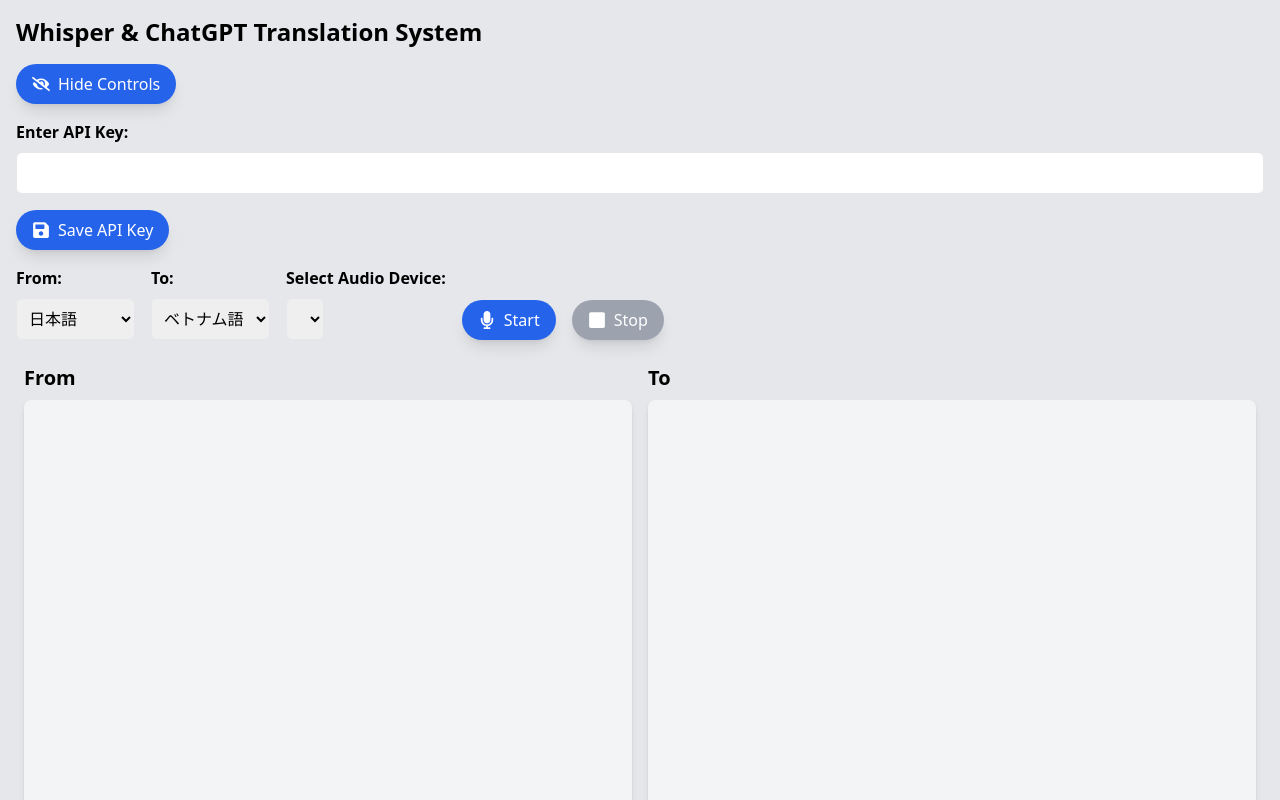
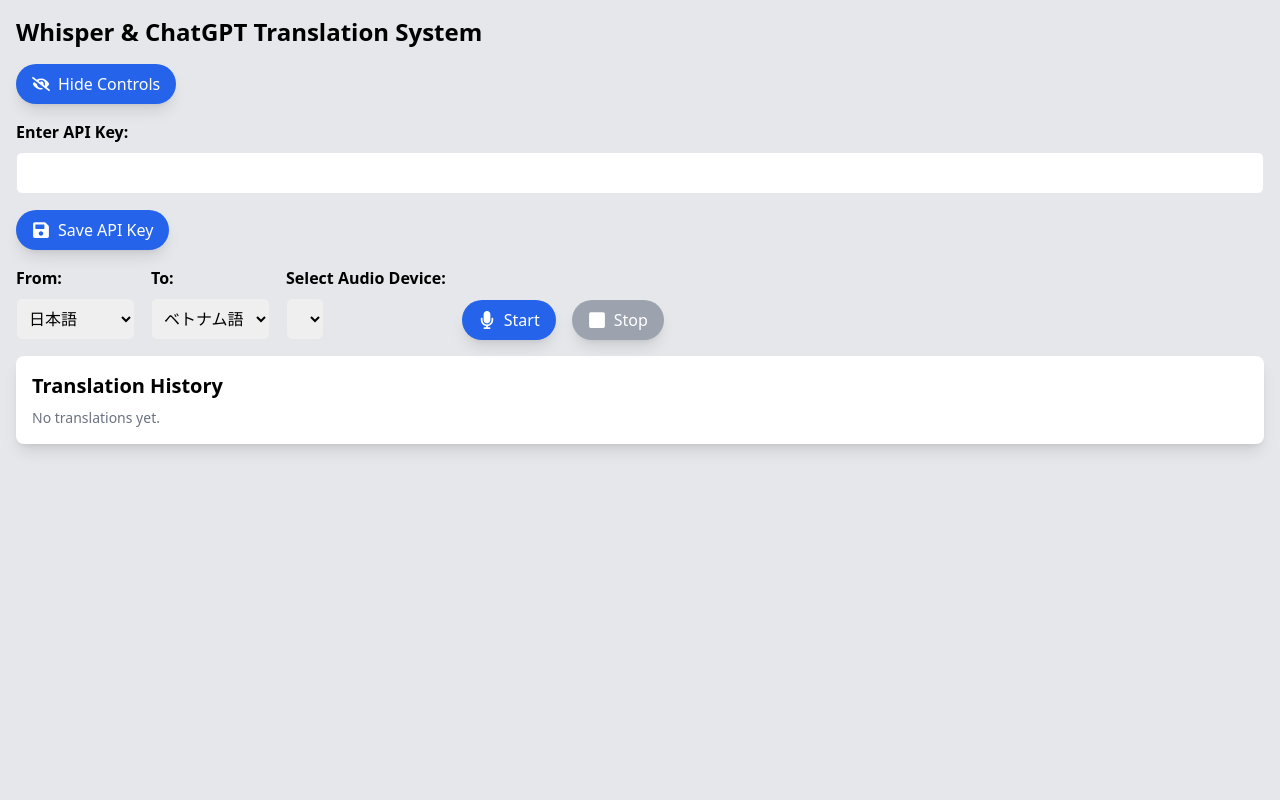
Before and after one commit to KentaroMorishita/echo-trans, a React (Vite) app: page / in a window 1280 px wide. Shown: the top 800 px of the page. Built offline with nearby package versions, Linux system fonts and the light colour scheme.

Commit message:
翻訳履歴を保持するように修正

```diff
--- a/src/App.tsx
+++ b/src/App.tsx
@@ -1,24 +1,19 @@
 import React, { useState } from "react"
-import { FaEye, FaEyeSlash } from "react-icons/fa"
+import { FaEye, FaEyeSlash, FaMicrophone, FaLanguage } from "react-icons/fa"
 import AudioRecorder from "./components/AudioRecorder"
-import TranslationPane from "./components/TranslationPane"
 import LanguageSelector from "./components/LanguageSelector"
 import ApiKeyManager from "./components/ApiKeyManager"
 import { checkApiKey } from "./services/checkApiKey"
 import { handleAudioData } from "./services/handleAudioData"
 import { handleTranslation } from "./services/handleTranslation"
+import { TranslationHistory } from "./services/types"
 
 const App: React.FC = () => {
   const [apiKey, setApiKey] = useState("")
-  const [fromText, setFromText] = useState("")
-  const [toText, setToText] = useState("")
   const [fromLang, setFromLang] = useState("ja")
   const [toLang, setToLang] = useState("vi")
-  const [isPanelVisible, setIsPanelVisible] = useState(true)
-
-  const togglePanelVisibility = () => {
-    setIsPanelVisible(!isPanelVisible)
-  }
+  const [translations, setTranslations] = useState<TranslationHistory[]>([]) // 出力履歴の配列
+  const [isPanelVisible, setIsPanelVisible] = useState(true) // トグル状態
 
   return (
     <div className="min-h-screen bg-gray-200 p-4">
@@ -26,9 +21,9 @@
         Whisper & ChatGPT Translation System
       </h1>
 
-      {/* スタイリッシュなトグルボタン */}
+      {/* トグルボタン */}
       <button
-        onClick={togglePanelVisibility}
+        onClick={() => setIsPanelVisible(!isPanelVisible)}
         className={`mb-4 px-4 py-2 flex items-center justify-center rounded-full transition-all duration-300 ${
           isPanelVisible
             ? "bg-blue-600 hover:bg-blue-700"
@@ -58,23 +53,42 @@
             <LanguageSelector label="To" value={toLang} onChange={setToLang} />
             {/* prettier-ignore */}
             <AudioRecorder
-              onAudioData={(data: Blob) => Promise.resolve(data)
-                .then((data) => checkApiKey(apiKey, data))
-                .then((data) => handleAudioData(data, apiKey, setFromText))
-                .then((text) => handleTranslation(text, apiKey, fromLang, toLang, setToText))
-                .catch((error) => console.error(error))
+              onAudioData={(data: Blob) =>
+                Promise.resolve(data)
+                  .then((data) => checkApiKey(apiKey, data))
+                  .then((data) => handleAudioData(data, apiKey, (text) => text))
+                  .then((text) => handleTranslation(text, apiKey, fromLang, toLang))
+                  .then((history) =>  setTranslations((prev) => [...prev, history]))
+                  .catch((error) => console.error(error))
               }
             />
           </div>
         </div>
       )}
 
-      <TranslationPane
-        from={fromText}
-        to={toText}
-        fromLabel="From"
-        toLabel="To"
-      />
+      {/* 翻訳履歴の表示 */}
+      <div className="mt-4 p-4 bg-white rounded-lg shadow-lg">
+        <h2 className="text-xl font-bold mb-2">Translation History</h2>
+        {translations.length > 0 ? (
+          translations.map((item, index) => (
+            <div
+              key={index}
+              className={`mb-4 p-3 bg-gray-100 rounded-lg shadow-sm`}
+            >
+              <div className="flex items-center mb-2 text-lg text-gray-600">
+                <FaMicrophone className="mr-2" />
+                <span>{item.original}</span>
+              </div>
+              <div className="flex items-center text-2xl text-blue-600">
+                <FaLanguage className="mr-2" />
+                <span>{item.translated}</span>
+              </div>
+            </div>
+          ))
+        ) : (
+          <p className="text-sm text-gray-500">No translations yet.</p>
+        )}
+      </div>
     </div>
   )
 }
--- a/src/components/TranslationPane.tsx
+++ /dev/null
@@ -1,26 +0,0 @@
-import React from "react"
-import TextDisplay from "./TextDisplay"
-
-type Props = {
-  from: string
-  to: string
-  fromLabel: string
-  toLabel: string
-}
-
-const TranslationPane: React.FC<Props> = ({ from, to, fromLabel, toLabel }) => {
-  return (
-    <div className="flex h-[calc(100vh-4rem)]">
-      <div className="w-1/2 p-2 h-full flex flex-col">
-        <h2 className="text-xl font-bold mb-2">{fromLabel}</h2>
-        <TextDisplay text={from} />
-      </div>
-      <div className="w-1/2 p-2 h-full flex flex-col">
-        <h2 className="text-xl font-bold mb-2">{toLabel}</h2>
-        <TextDisplay text={to} />
-      </div>
-    </div>
-  )
-}
-
-export default TranslationPane
--- a/src/services/handleTranslation.ts
+++ b/src/services/handleTranslation.ts
@@ -1,15 +1,14 @@
-import { setToTextType } from "./types"
+import { TranslationHistory } from "./types"
 
 export const handleTranslation = async (
   text: string | undefined,
   apiKey: string,
   fromLang: string,
-  toLang: string,
-  setToText: setToTextType
-) => {
+  toLang: string
+): Promise<TranslationHistory> => {
   if (!text) {
     alert("Please enter the text to translate")
-    return
+    throw new Error("No text to translate")
   }
 
   const requestBody = {
@@ -34,11 +33,11 @@
       const error = await response.json()
       console.error("Error:", error)
       alert(`Error: ${error.error.message}`)
-      return
+      throw new Error(error.error.message)
     }
 
     const result = await response.json()
-    setToText(result.choices[0].message.content)
+    return { original: text, translated: result.choices[0].message.content }
   } catch (error: unknown) {
     error instanceof Error && alert("Translation error: " + error.message)
     throw error
--- a/src/services/types.ts
+++ b/src/services/types.ts
@@ -1,2 +1,5 @@
 export type setFromTextType = (text: string) => void
-export type setToTextType = (text: string) => void
+export type TranslationHistory = {
+  original: string
+  translated: string
+}
```
Also changed, not shown: 1 other file (tests, documents, lock files or other folders).
